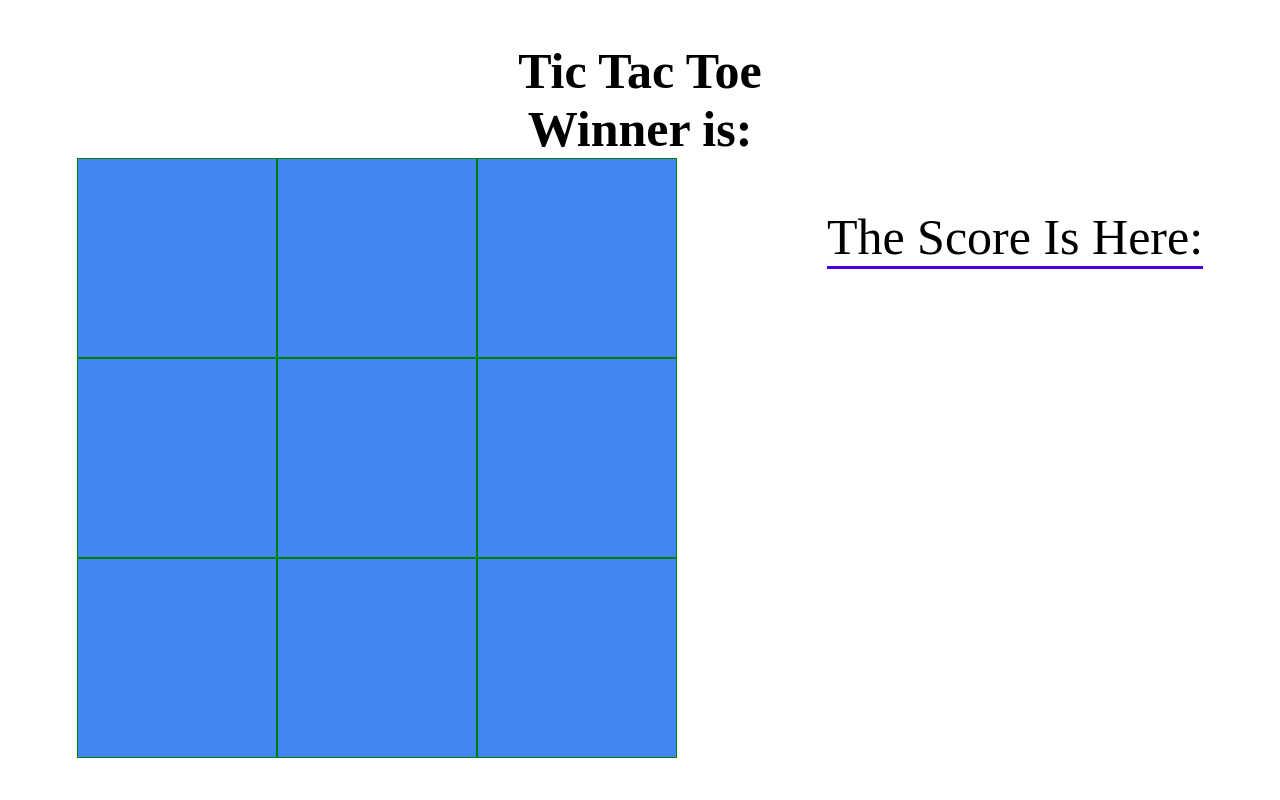
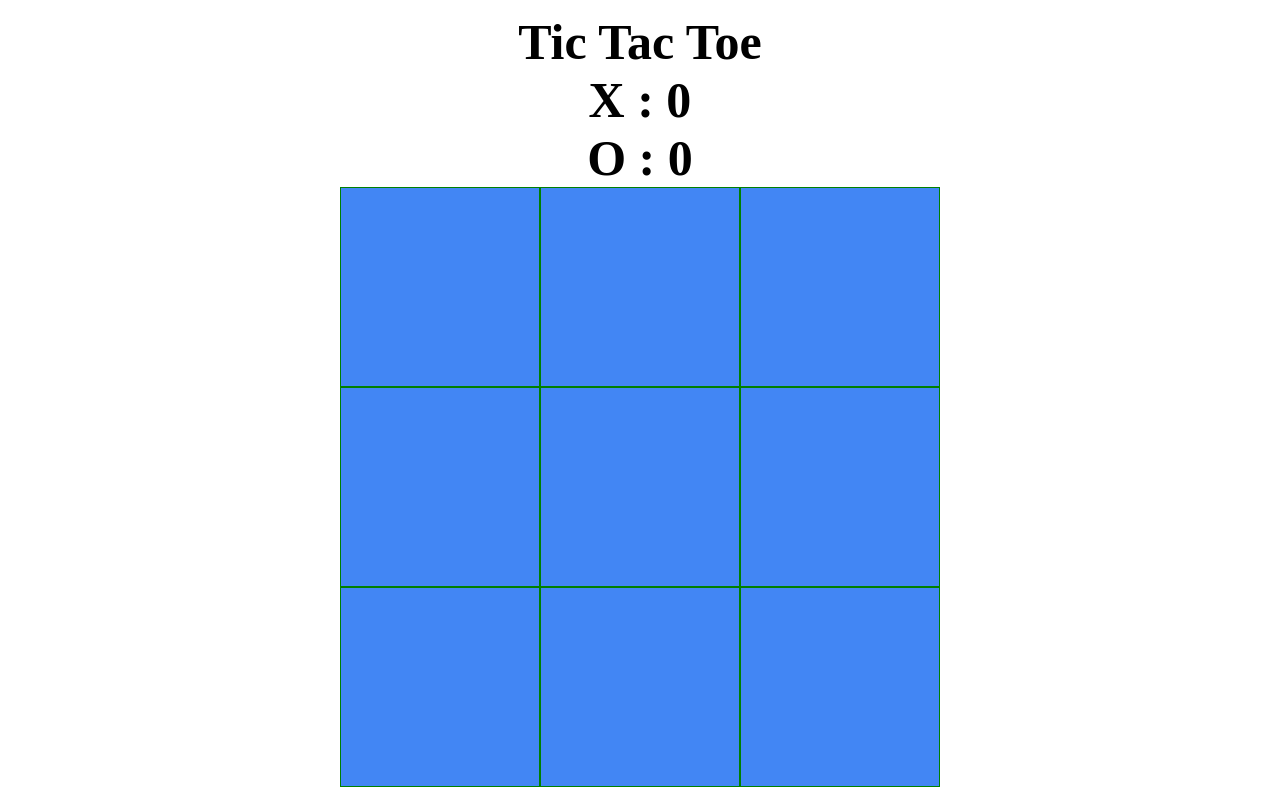
Before and after one commit to alanz2004/Tic-Tac-Toe, a plain HTML site: page index.html in a window 1280 px wide. Drawn offline with Linux system fonts and the light colour scheme.

Commit message:
Update index.html

```diff
--- a/index.html
+++ b/index.html
@@ -8,7 +8,10 @@
     <body>
          <div class="container">
              <h1>Tic Tac Toe</h1>
-                <h1 id="winner">Winner is: </h1>
+              <div class="score">
+                  <h1 id="h11">X : 0</h1>
+                  <h1 id="h12">O : 0</h1>
+              </div>
                 <div class="game">
                     <div class="bored">
                         <div class="row-tic">
@@ -27,11 +30,6 @@
                             <div class="tic-box"data-num="8">    </div>
                         </div>
                     </div>
-
-                 <div class="results" id="rs">
-                     <p id="h1p">The Score Is Here:</p>
-                 </div>
-                </div>
          </div>
          <script src="ticTac.js"></script>
     </body>
```
